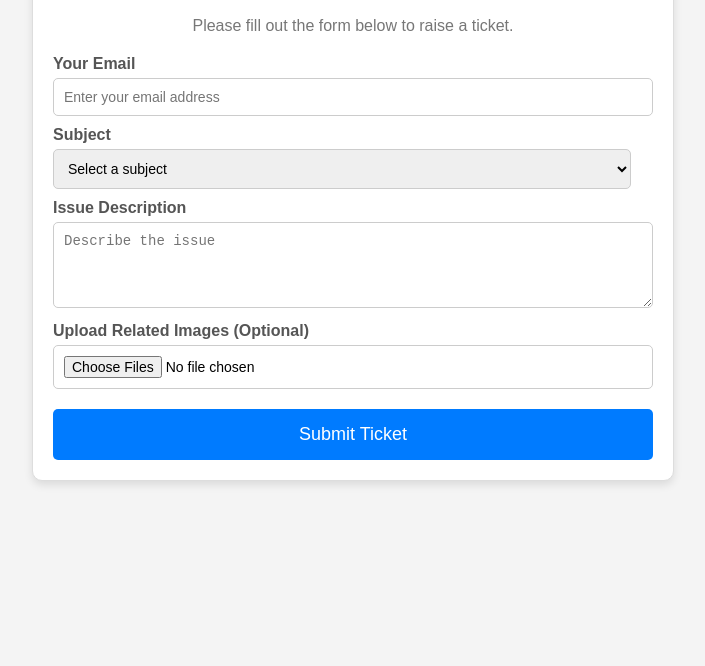
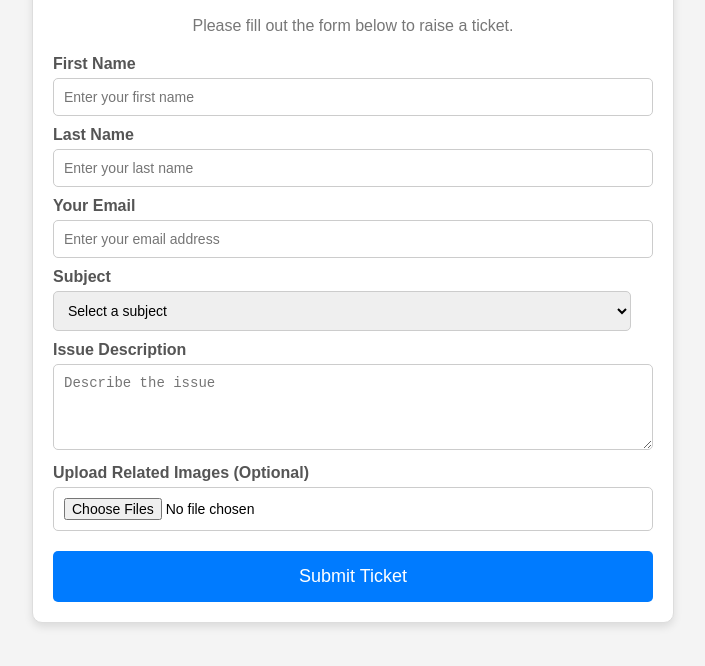
Before and after one commit to shubhankar1609/zoho-ticket, a plain HTML site: page index.html in a window 1280 px wide. Shown: the part 276-942 px from the top of the page, without its empty margins (287-992 px from the left). Before the commit the page ends 807 px from the top, so only its background shows below. Drawn offline with Linux system fonts and the light colour scheme.

Commit message:
Update index.html

```diff
--- a/index.html
+++ b/index.html
@@ -87,6 +87,13 @@
             <input type="hidden" name="actionType" value="Q2FzZXM="/>
             <input type="hidden" name="returnURL" value="https://shopworx.io/"/>
 
+            <!-- Re-added Name Fields according to Zoho's Original Code -->
+            <label for="first-name">First Name</label>
+            <input type="text" name="First Name" id="first-name" required placeholder="Enter your first name">
+
+            <label for="contact-name">Last Name</label>
+            <input type="text" name="Contact Name" id="contact-name" required placeholder="Enter your last name">
+
             <!-- Remaining Form Fields -->
             <label for="user-email">Your Email</label>
             <input type="email" name="Email" id="user-email" required placeholder="Enter your email address">
```
